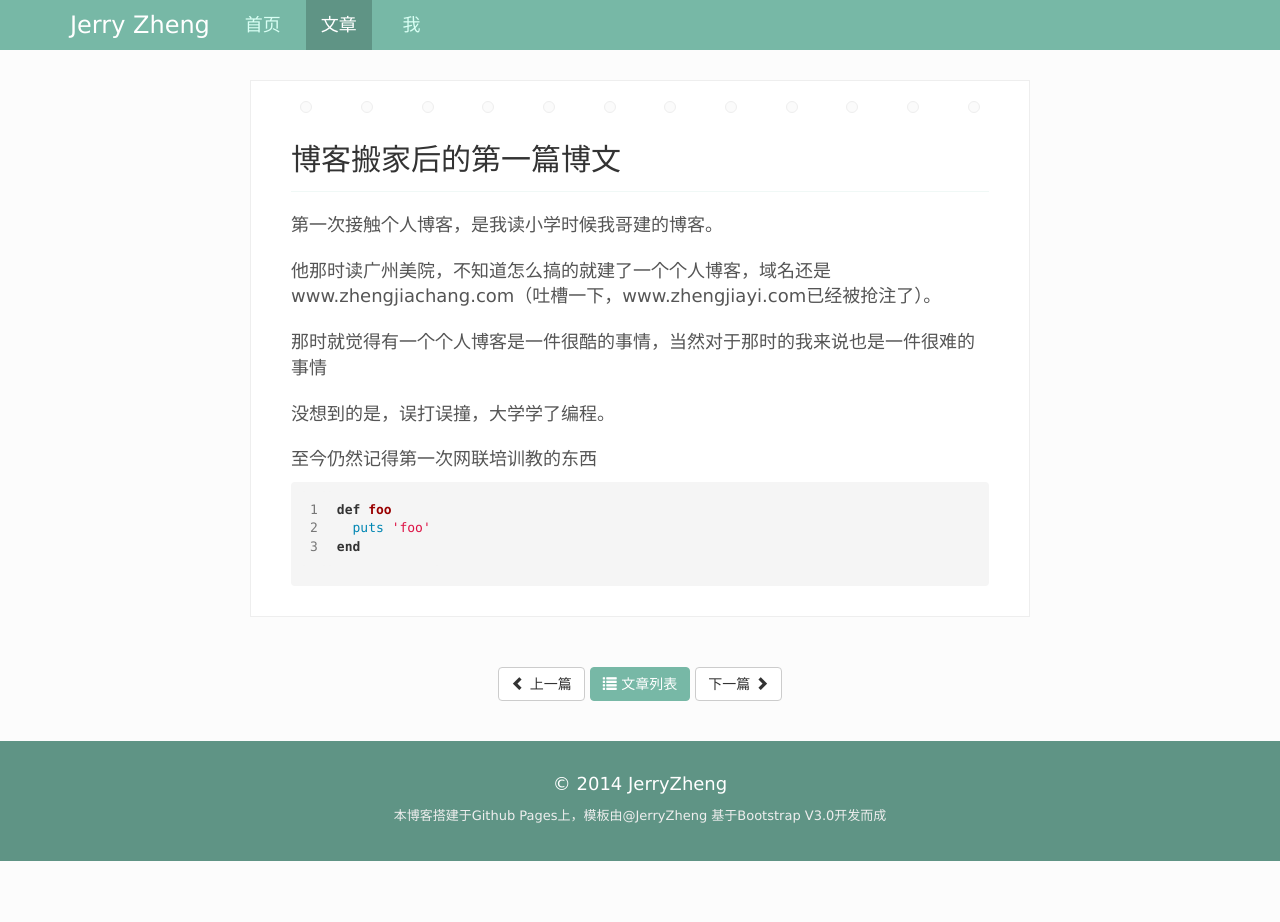
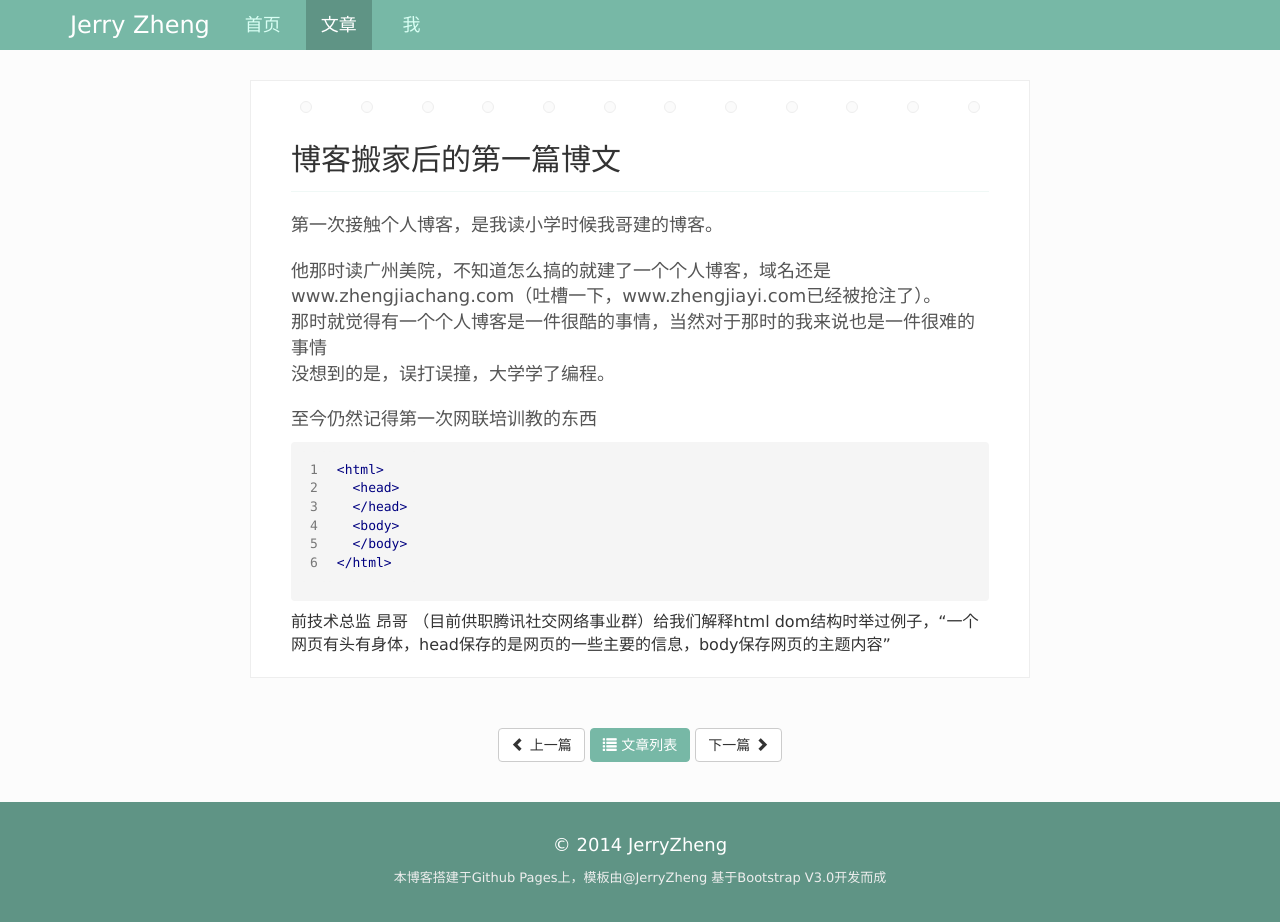
Before and after one commit to PMJerryZheng/myblog, a Jekyll site: the page built from _posts/2014-03-26-test.html, in a window 1280 px wide and 922 px high. Built offline with Jekyll 4.4.1, drawn with Linux system fonts in a browser that asks for light colours; nearby versions of some CDN libraries.

Commit message:
change 34

```diff
--- a/_posts/2014-03-26-test.html
+++ b/_posts/2014-03-26-test.html
@@ -5,12 +5,14 @@ category: 生活杂文
 permalink: /first-post.html
 ---
 <p>第一次接触个人博客，是我读小学时候我哥建的博客。</p>
-<p>他那时读广州美院，不知道怎么搞的就建了一个个人博客，域名还是www.zhengjiachang.com（吐槽一下，www.zhengjiayi.com已经被抢注了）。</p>
-<p>那时就觉得有一个个人博客是一件很酷的事情，当然对于那时的我来说也是一件很难的事情</p>
-<p>没想到的是，误打误撞，大学学了编程。</p>
+<p>他那时读广州美院，不知道怎么搞的就建了一个个人博客，域名还是www.zhengjiachang.com（吐槽一下，www.zhengjiayi.com已经被抢注了）。<br>那时就觉得有一个个人博客是一件很酷的事情，当然对于那时的我来说也是一件很难的事情<br>没想到的是，误打误撞，大学学了编程。</p>
 <p>至今仍然记得第一次网联培训教的东西</p>
-{% highlight ruby linenos %}
-def foo
-  puts 'foo'
-end
+{% highlight html linenos %}
+<html>
+  <head>
+  </head>
+  <body>
+  </body>
+</html>
 {% endhighlight %}
+前技术总监 昂哥 （目前供职腾讯社交网络事业群）给我们解释html dom结构时举过例子，“一个网页有头有身体，head保存的是网页的一些主要的信息，body保存网页的主题内容”
```
Also changed, not shown: 2 other files.
